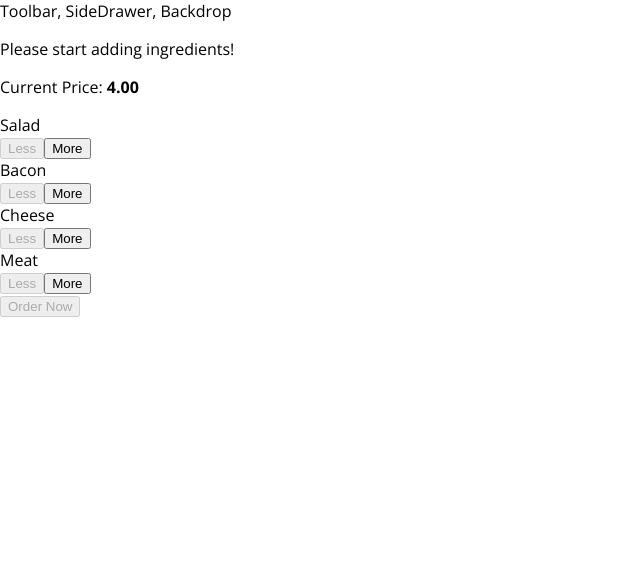
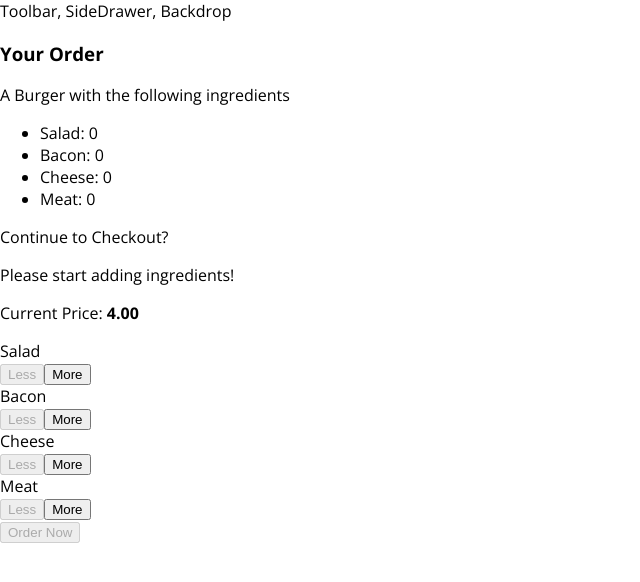
Before and after one commit to tobyjohnston38/burger-builder, a React app: page / in a window 1280 px wide. Shown: the top 582 px of the page, without its empty margins (0-640 px from the left). Built offline with nearby package versions, Linux system fonts and the light colour scheme.

Commit message:
created order modal

```diff
--- /dev/null
+++ b/src/components/Burger/OrderSummary/OrderSummary.js
@@ -0,0 +1,24 @@
+import React from "react"
+
+import Aux from "../../../hoc/Aux"
+
+const orderSummary = props => {
+  const ingredientSummary = Object.keys(props.ingredients).map(igKey => {
+    return (
+      <li key={igKey}>
+        <span style={{ textTransform: "capitalize" }}>{igKey}</span>:{" "}
+        {props.ingredients[igKey]}
+      </li>
+    )
+  })
+  return (
+    <Aux>
+      <h3>Your Order</h3>
+      <p>A Burger with the following ingredients</p>
+      <ul>{ingredientSummary}</ul>
+      <p>Continue to Checkout?</p>
+    </Aux>
+  )
+}
+
+export default orderSummary
--- /dev/null
+++ b/src/components/UI/Modal/Modal.css
@@ -0,0 +1,20 @@
+.Modal {
+  position: fixed;
+  z-index: 500;
+  background-color: white;
+  width: 70%;
+  border: 1px solid #ccc;
+  box-shadow: 1px 1px 1px black;
+  padding: 16px;
+  left: 15%;
+  top: 30%;
+  box-sizing: border-box;
+  transition: all 0.3s ease-out;
+}
+
+@media (min-width: 600px) {
+  .Modal {
+    width: 500px;
+    left: calc(50% - 250px);
+  }
+}
--- /dev/null
+++ b/src/components/UI/Modal/Modal.js
@@ -0,0 +1,7 @@
+import React from "react"
+
+import classes from "./Modal.css"
+
+const modal = props => <div className={classes.Modal}>{props.children}</div>
+
+export default modal
--- a/src/containers/BurgerBulider/BurgerBuilder.js
+++ b/src/containers/BurgerBulider/BurgerBuilder.js
@@ -1,15 +1,17 @@
-import React, { Component } from "react";
+import React, { Component } from "react"
 
-import Aux from "../../hoc/Aux";
-import Burger from "../../components/Burger/Burger";
-import BuildControls from "../../components/Burger/BuildControls/BuildControls";
+import Aux from "../../hoc/Aux"
+import Burger from "../../components/Burger/Burger"
+import BuildControls from "../../components/Burger/BuildControls/BuildControls"
+import Modal from "../../components/UI/Modal/Modal"
+import OrderSummary from "../../components/Burger/OrderSummary/OrderSummary"
 
 const INGREDIENT_PRICES = {
   salad: 0.05,
   cheese: 0.04,
   meat: 1.3,
   bacon: 0.7
-};
+}
 class BurgerBuilder extends Component {
   // constructor(props) {
   //   super(props);
@@ -25,63 +27,66 @@
     },
     totalPrice: 4,
     purchaseable: false
-  };
+  }
 
   updatePurchaseState(ingredients) {
     const sum = Object.keys(ingredients)
       .map(igKey => {
-        return ingredients[igKey];
+        return ingredients[igKey]
       })
       .reduce((sum, el) => {
-        return sum + el;
-      }, 0);
-    this.setState({ purchaseable: sum > 0 });
+        return sum + el
+      }, 0)
+    this.setState({ purchaseable: sum > 0 })
   }
 
   addIngredientHandler = type => {
-    const oldCount = this.state.ingredients[type];
-    const updatedCount = oldCount + 1;
+    const oldCount = this.state.ingredients[type]
+    const updatedCount = oldCount + 1
     const updatedIngredients = {
       ...this.state.ingredients
-    };
-    updatedIngredients[type] = updatedCount;
-    const priceAddition = INGREDIENT_PRICES[type];
-    const oldPrice = this.state.totalPrice;
-    const newPrice = oldPrice + priceAddition;
-    this.setState({ totalPrice: newPrice, ingredients: updatedIngredients });
-    this.updatePurchaseState(updatedIngredients);
-  };
+    }
+    updatedIngredients[type] = updatedCount
+    const priceAddition = INGREDIENT_PRICES[type]
+    const oldPrice = this.state.totalPrice
+    const newPrice = oldPrice + priceAddition
+    this.setState({ totalPrice: newPrice, ingredients: updatedIngredients })
+    this.updatePurchaseState(updatedIngredients)
+  }
 
   removeIngredientHandler = type => {
-    const oldCount = this.state.ingredients[type];
+    const oldCount = this.state.ingredients[type]
     if (oldCount <= 0) {
-      return;
+      return
     }
-    const updatedCount = oldCount - 1;
+    const updatedCount = oldCount - 1
     const updatedIngredients = {
       ...this.state.ingredients
-    };
-    updatedIngredients[type] = updatedCount;
-    const priceDeduction = INGREDIENT_PRICES[type];
-    const oldPrice = this.state.totalPrice;
-    const newPrice = oldPrice - priceDeduction;
+    }
+    updatedIngredients[type] = updatedCount
+    const priceDeduction = INGREDIENT_PRICES[type]
+    const oldPrice = this.state.totalPrice
+    const newPrice = oldPrice - priceDeduction
     this.setState({
       totalPrice: newPrice,
       ingredients: updatedIngredients
-    });
-    this.updatePurchaseState();
-  };
+    })
+    this.updatePurchaseState()
+  }
 
   render() {
     const disabledInfo = {
       ...this.state.ingredients
-    };
+    }
     for (let key in disabledInfo) {
-      disabledInfo[key] = disabledInfo[key] <= 0;
+      disabledInfo[key] = disabledInfo[key] <= 0
     }
     // {salad: true, meat: false, ...}
     return (
       <Aux>
+        <Modal>
+          <OrderSummary ingredients={this.state.ingredients} />
+        </Modal>
         <Burger ingredients={this.state.ingredients} />
         <BuildControls
           ingredientAdded={this.addIngredientHandler}
@@ -91,8 +96,8 @@
           price={this.state.totalPrice}
         />
       </Aux>
-    );
+    )
   }
 }
 
-export default BurgerBuilder;
+export default BurgerBuilder
```
Also changed, not shown: src/components/UI/Backdrop/Backdrop.js (added).
